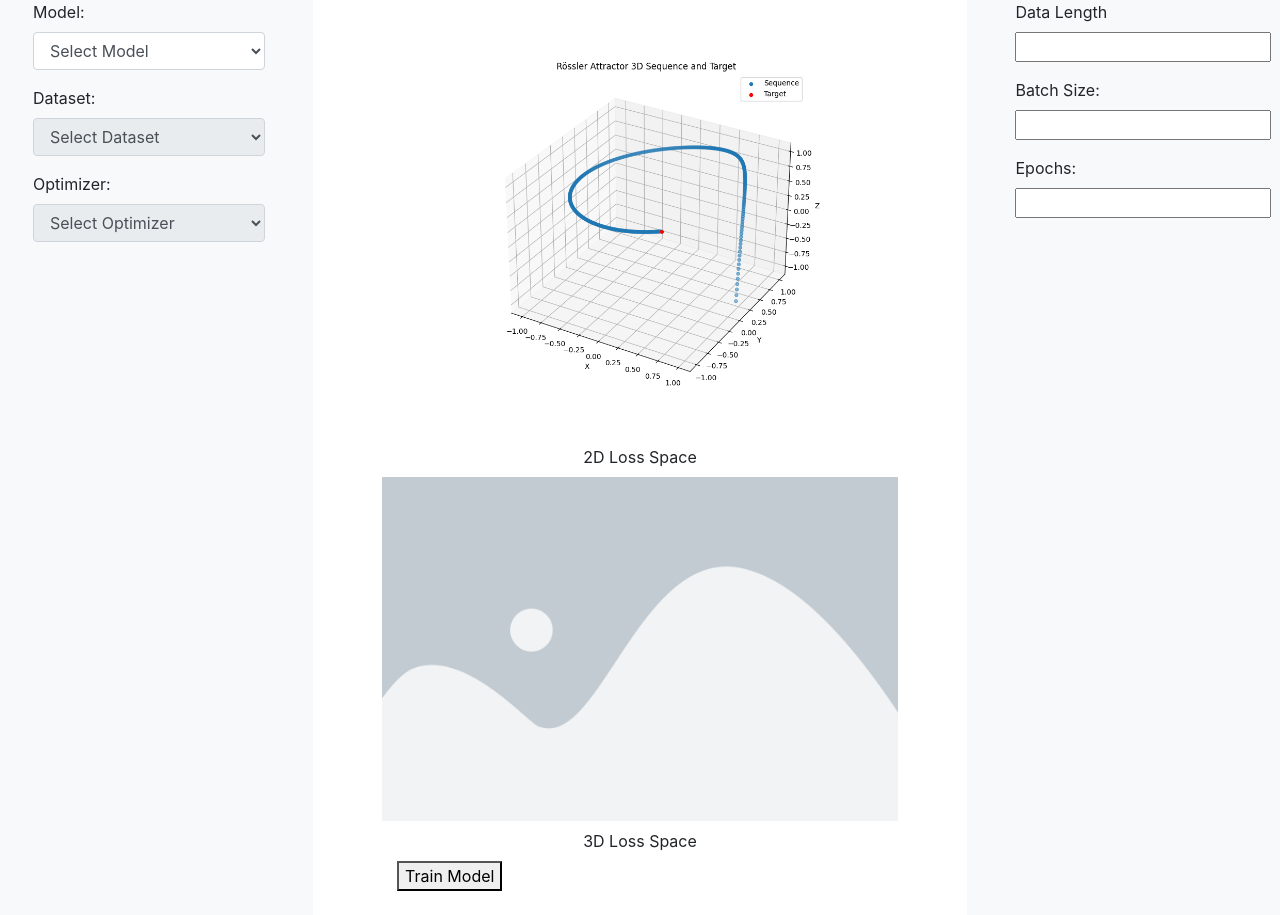
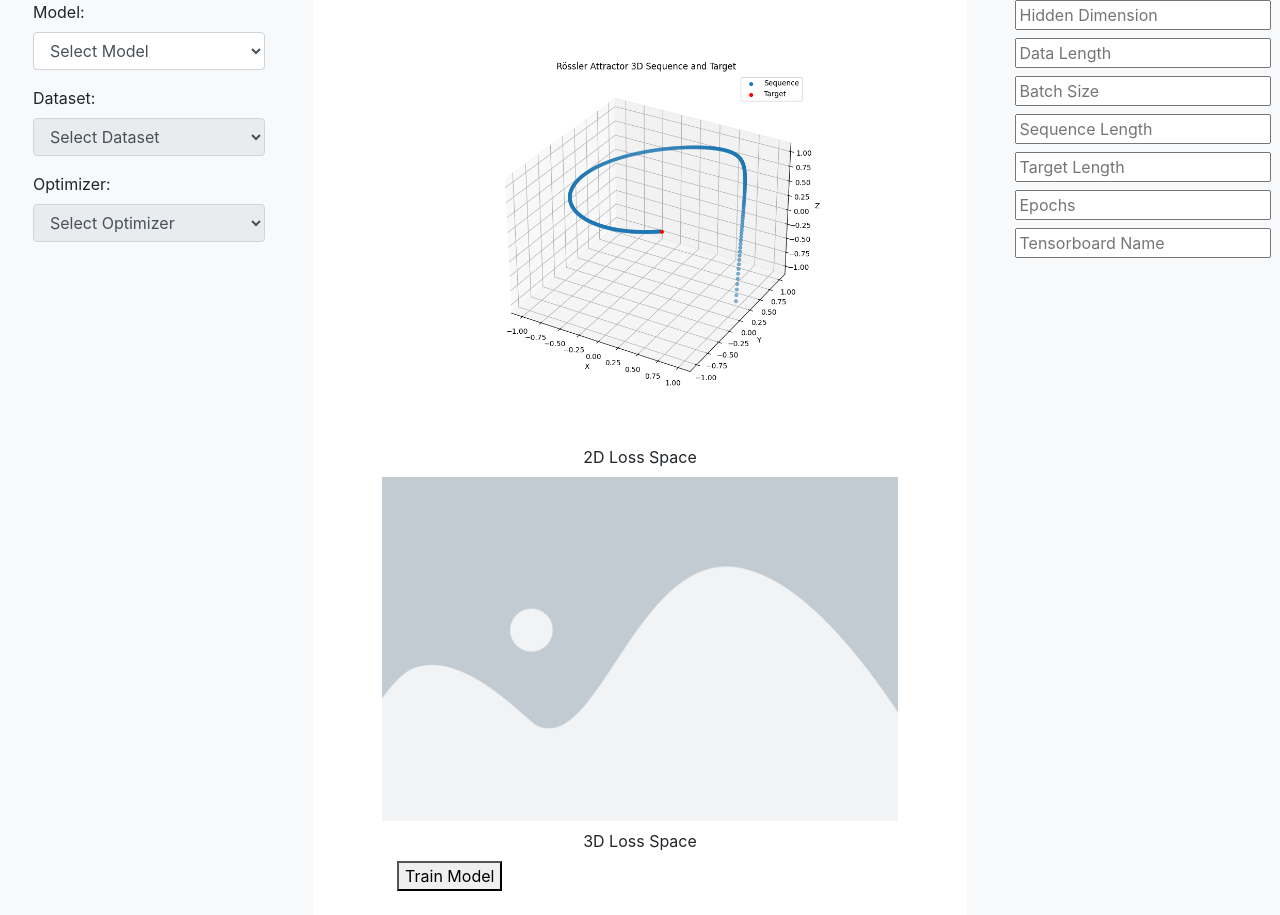
Before and after one commit to borneelphukan/VisioBoard, a Flask app: page / in a window 1280 px wide. Shown: the part 56-971 px from the top of the page. Run offline with Flask 3, Linux system fonts and the light colour scheme; some libraries are stand-ins or nearby versions.

Commit message:
update 1

```diff
--- a/app.py
+++ b/app.py
@@ -131,9 +131,15 @@ def train_model():
 
         # Execute the train_wp.py script using subprocess
         try:
-            subprocess.run(['python', train_wp_path], check=True, cwd=current_directory)
+            subprocess.run([python_command, train_wp_path], check=True, cwd=current_directory)
             return "Training completed successfully!"
         except subprocess.CalledProcessError as e:
             return f"Error during training: {e}"
 
+@app.route('/form')
+def form():
+    # Call your function with the desired parameter values
+    parameters = train_rossler_rnn()  # Update this line with actual parameter values
+    return render_template('index.html', **parameters)
+
 app.run(debug=True)
--- a/templates/index.html
+++ b/templates/index.html
@@ -81,21 +81,19 @@
 
         <!-- Right Column -->
         <div class="col-md-3 bg-light px-5">
-            <div class="form-group">
-                <label for="">Data Length</label>
-                <br>
-                <input type="text" id="data_length" name="data_length">
-            </div>
-            <div class="form-group">
-                <label for="">Batch Size:</label>
-                <br>
-                <input type="text" id="batch_size" name="batch_size">
-            </div>
-            <div class="form-group">
-                <label for="">Epochs:</label>
-                <br>
-                <input type="text" id="epochs" name="epochs">
-            </div>
+            <input type="number" placeholder="Hidden Dimension" id="hidden_dim" name="hidden_dim" class="mb-2"
+                value="{{ hidden_dim }}">
+            <!-- Repeat for other input fields with respective values -->
+            <input type="number" placeholder="Data Length" id="data_length" name="data_length" class="mb-2"
+                value="{{ data_length }}">
+            <input type="number" placeholder="Batch Size" id="batch_size" name="batch_size" class="mb-2" value="{{ batch_size }}">
+            <input type="number" placeholder="Sequence Length" id="sequence_length" name="sequence_length" class="mb-2"
+                value="{{ sequence_length }}">
+            <input type="number" placeholder="Target Length" id="target_length" name="target_length" class="mb-2"
+                value="{{ target_length }}">
+            <input type="number" placeholder="Epochs" id="epochs" name="epochs" class="mb-2" value="{{ num_epochs }}">
+            <input type="text" placeholder="Tensorboard Name" id="tensorboard_name" name="tensorboard_name" class="mb-2"
+                value="{{ tensorboard_name }}">
         </div>
 
     </div>
```
